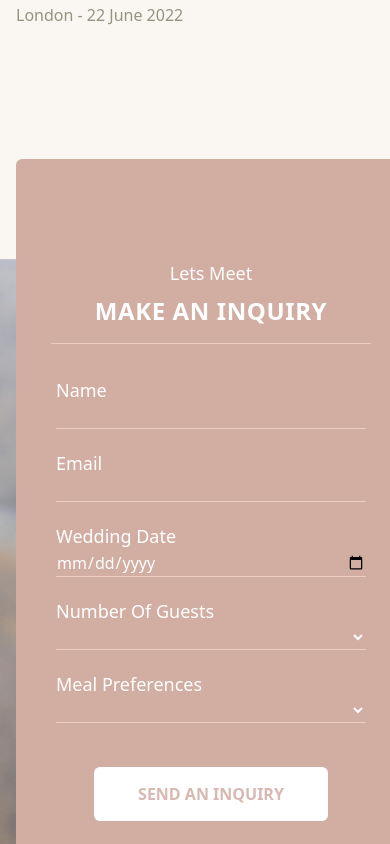
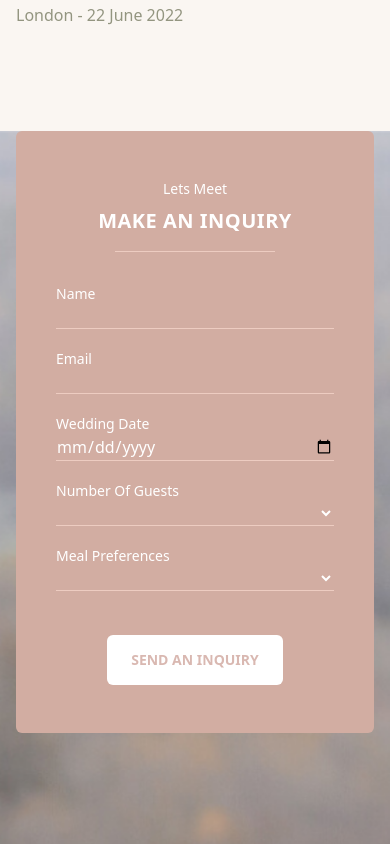
Before and after one commit to Usman-837/Ananda_Website, a Next.js app: page /home in a window 390 px wide. Shown: the part 7160-8004 px from the top of the page. Built offline with nearby package versions, Linux system fonts and the light colour scheme; a web font is replaced by a local one.

Commit message:
add responsive functionality in contact page to make it responsive

```diff
--- a/src/app/components/Contact/Contact.jsx
+++ b/src/app/components/Contact/Contact.jsx
@@ -7,32 +7,32 @@ import contactimg1 from '../../../../public/Home/Contact/bgimage1.png';
 
 const Contact = () => {
     return (
-        <section className="relative w-full h-[600px] bg-cover bg-center"
+        <section className="relative w-full h-[600px] max-sm:h-screen bg-cover bg-center"
             style={{
                 backgroundImage: `url(${contactimg1.src})`,
             }}>
-            <div className='container z-20'>
-                <div className="absolute top-[-100px] w-full max-w-[690px] bg-[#D2ADA2] px-10 pt-[100px] pb-[115px] rounded-md">
+            <div className='container'>
+                <div className="absolute max-sm:static top-[-100px] w-full max-w-[690px] bg-[#D2ADA2] px-10 pt-[100px] max-sm:pt-12 pb-[115px] max-sm:pb-12 rounded-md">
                     <div className='flex flex-col items-center justify-center'>
-                        <h2 className="text-white font-medium text-lg mb-2">Lets Meet</h2>
-                        <h1 className="text-white text-2xl font-bold mb-4 tracking-wide ">MAKE AN INQUIRY</h1>
-                        <hr className="border-t border-[#EDCCC1] mb-8 w-80" />
+                        <h2 className="text-white font-medium text-lg max-sm:text-sm mb-2">Lets Meet</h2>
+                        <h1 className="text-white text-2xl max-sm:text-xl font-bold mb-4 tracking-wide ">MAKE AN INQUIRY</h1>
+                        <hr className="border-t border-[#EDCCC1] mb-8 w-80 max-sm:w-40" />
                     </div>
                     <form action="#" className="space-y-5">
                         <div>
-                            <label for="name" className="block text-lg text-white">Name</label>
+                            <label for="name" className="block text-lg max-sm:text-sm text-white">Name</label>
                             <input type="text" id="name" name="name" className="w-full border-b border-[#EDCCC1] bg-transparent text-white focus:outline-none focus:border-gray-300" />
                         </div>
                         <div>
-                            <label for="email" className="block text-lg text-white">Email</label>
+                            <label for="email" className="block text-lg max-sm:text-sm text-white">Email</label>
                             <input type="email" id="email" name="email" className="w-full border-b border-[#EDCCC1] bg-transparent text-white focus:outline-none focus:border-gray-300" />
                         </div>
                         <div>
-                            <label for="wedding_date" className="block text-lg text-white">Wedding Date</label>
+                            <label for="wedding_date" className="block text-lg max-sm:text-sm text-white">Wedding Date</label>
                             <input type="date" id="wedding_date" name="wedding_date" className="w-full border-b border-[#EDCCC1] bg-transparent text-white focus:outline-none focus:border-gray-300" />
                         </div>
                         <div>
-                            <label for="guests" className="block text-lg text-white">Number Of Guests</label>
+                            <label for="guests" className="block text-lg max-sm:text-sm text-white">Number Of Guests</label>
                             <select id="guests" name="guests" className="w-full border-b border-[#EDCCC1] bg-transparent text-white focus:outline-none focus:border-gray-300">
                                 <option value="" disabled selected className="bg-[#D9B8B1]"></option>
                                 <option value="50" className="bg-[#D9B8B1]">Up to 50</option>
@@ -41,7 +41,7 @@ const Contact = () => {
                             </select>
                         </div>
                         <div>
-                            <label for="meal" className="block text-lg text-white">Meal Preferences</label>
+                            <label for="meal" className="block text-lg max-sm:text-sm text-white">Meal Preferences</label>
                             <select id="meal" name="meal" className="w-full border-b border-[#EDCCC1] bg-transparent text-white focus:outline-none focus:border-gray-300">
                                 <option value="" disabled selected className="bg-[#D9B8B1]"></option>
                                 <option value="veg" className="bg-[#D9B8B1]">Vegetarian</option>
@@ -50,7 +50,7 @@ const Contact = () => {
                             </select>
                         </div>
                         <div className='flex items-center justify-center'>
-                            <button type="submit" className="px-11 py-[15px] mt-6 bg-white text-[#D9B8B1] font-semibold rounded-md hover:bg-gray-200 transition">
+                            <button type="submit" className="px-11 max-sm:px-6 py-[15px] max-sm:text-sm mt-6 bg-white text-[#D9B8B1]  font-semibold rounded-md hover:bg-gray-200 transition">
                                 SEND AN INQUIRY
                             </button>
                         </div>
--- a/src/app/components/LatestNews/Latestnews.jsx
+++ b/src/app/components/LatestNews/Latestnews.jsx
@@ -30,7 +30,7 @@ const Latestnews = () => {
     ]
 
     return (
-        <div className='bg-[#FAF6F2] pb-28 pt-48'>
+        <div className='bg-[#FAF6F2] pb-28 pt-48 max-sm:pt-16'>
             <div className='container'>
                 <div className='text-center pb-14'>
                     <h1 className='Vujahday text-[#939580] text-4xl'>Latest News</h1>
--- a/src/app/components/WeddingStory/WeddingStory.jsx
+++ b/src/app/components/WeddingStory/WeddingStory.jsx
@@ -8,7 +8,7 @@ import Img4 from '../../../../public/Home/WeddingStory/image4.png'
 
 const WeddingStory = () => {
     return (
-        <section className='bg-[#FAF6F2] pt-28 pb-48'>
+        <section className='bg-[#FAF6F2] pt-28 pb-48 max-sm:pb-16'>
             <div className='container'>
                 <div className='space-y-4'>
                     <h1 className='Calligraffitti text-center text-[#939580] text-3xl'>Amazing Work</h1>
```
